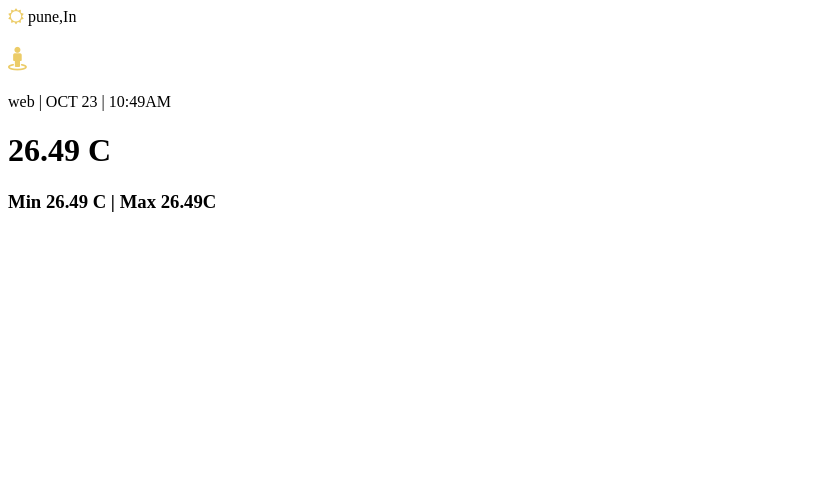
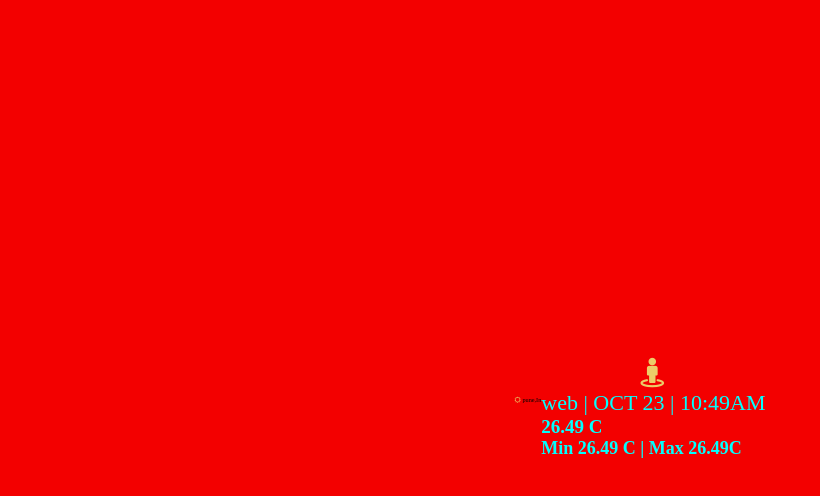
Before and after one commit to DGSwadesh/weatherApplicationNodeJs, a plain HTML site: page index.html in a window 1280 px wide. Shown: the whole page, without its empty margins (0-820 px from the left). Drawn offline with Linux system fonts and the light colour scheme.

Commit message:
first commit

```diff
--- a/index.html
+++ b/index.html
@@ -10,8 +10,59 @@
 <style>
     *{
         padding: 0;
-        margin: 1;
+        margin: 0;
+        font-family: "Times New Roman", Times, serif;
     }
+    body{
+        background: rgb(243, 0, 0);
+        display: flex;
+        justify-content: center;
+        align-items: center;
+        flex-wrap: wrap;
+        height: 100vh;
+        width: 100vw;
+    }
+    html,body{
+        font-size: 62.5%;
+        height: 100%;
+    }
+    .info{
+        position: absolute;
+        bottom: 0;
+        width: 100%;
+        height: 45%;
+        z-index: 4;
+    }
+    .location{
+        margin-top: 1.5rem;
+        text-align: center;
+        font-weight: 800;
+        font-size: 3rem;
+        font-weight: 500;
+    }
+    #date{
+        font-size: 2.2rem;
+        color: aqua;
+    }
+    .temp{
+        font-size: 1.9rem;
+        color: aqua;
+    }
+    .tempmin_max{
+        font-size: 1.8rem;
+        color: aqua;
+    }
+    .weather{
+        font-size: 1.6rem;
+        color: aqua;
+    }
+    /* html{
+        background: rgb(243, 0, 0);
+    } */
+    /* .box{
+        width: 20vw;
+        height: 60vh;
+    } */
 </style>
 </head>
 
@@ -23,15 +74,27 @@
     <div id='weather'>
         <i class="fa fa-sun-o" aria-hidden="true" style="color: #eccc68"></i>
         pune,In
-    </div class='info'>
+    </div >
+<div>
 
+</div>
     <div id='weather'>
         <h2 class="location"><i class="fa fa-street-view" aria-hidden="true"style="color: #eccc68"></i> </h2>
    <p id="date">web | OCT 23 | 10:49AM</p>
    <h1 class="temp">26.49 C</h1>
    <h3 class="tempmin_max">Min 26.49 C | Max 26.49C</h3>
     </div>
+    <script>
+        const curentDate = document.getAnimations('date');
+        let weatherCondition = document.getElementById('weatercon');
+        const tempStatus = 'Cloud';
+        const getCurrentDay = () => {
+            let currentTime = new Date();
+            console.log(currentTime.getDay());
+        };
+        getCurrentDay();
 
+    </script>
 </body>
 
 </html>
```
